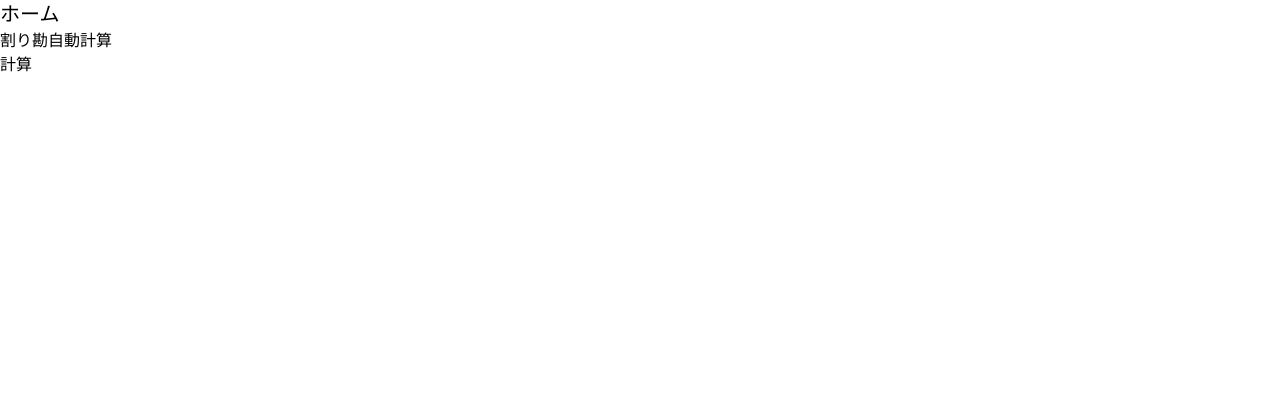
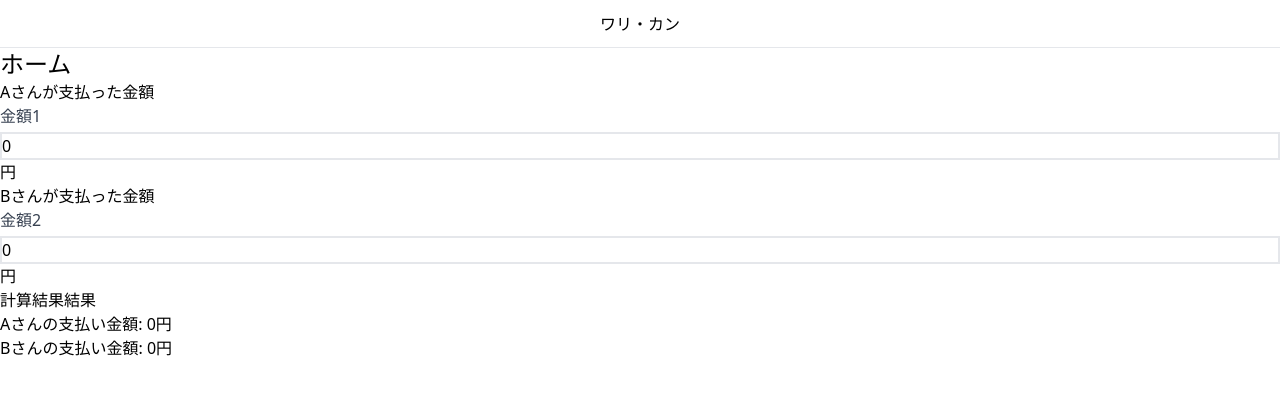
Before and after one commit to TokiyaHorikawa/warikan, a React (Create React App) app: page / in a window 1280 px wide. Shown: the top 394 px of the page. Built offline with nearby package versions, Linux system fonts and the light colour scheme.

Commit message:
feat: make charge input funtion

```diff
--- a/package.json
+++ b/package.json
@@ -16,6 +16,7 @@
     "postcss": "^7",
     "react": "^17.0.1",
     "react-dom": "^17.0.1",
+    "react-hook-form": "^6.14.0",
     "react-router-dom": "^5.2.0",
     "react-scripts": "4.0.1",
     "tailwindcss": "npm:@tailwindcss/postcss7-compat",
--- a/src/App/Layout.tsx
+++ b/src/App/Layout.tsx
@@ -2,7 +2,21 @@ import React from 'react';
 import BaseRoute from 'App/Router';
 
 const Layout: React.FC = () => {
-  return <BaseRoute />;
+  const LoginedLayout: React.FC = ({ children }) => {
+    return (
+      <div className="app">
+        <div className="header w-full h-12 flex justify-center items-center bg-white border-b">
+          <h1>ワリ・カン</h1>
+        </div>
+        <div className="main">{children}</div>
+      </div>
+    );
+  };
+  return (
+    <LoginedLayout>
+      <BaseRoute />
+    </LoginedLayout>
+  );
 };
 
 export default Layout;
--- /dev/null
+++ b/src/components/FormInput.tsx
@@ -0,0 +1,36 @@
+import React from 'react';
+
+type PropsType = {
+  name: string;
+  label?: string;
+  type?: string;
+  placeholder?: string;
+  className?: string;
+  inputRef?: any;
+};
+
+const FormInput: React.FC<PropsType> = ({
+  name,
+  label,
+  type = 'text',
+  placeholder,
+  className,
+  inputRef,
+}) => {
+  return (
+    <label className="block">
+      <span className="text-gray-700">{label}</span>
+      <input
+        type={type}
+        name={name}
+        placeholder={placeholder}
+        ref={inputRef}
+        className={
+          'form-input mt-1 block w-full border-2 border-current' + className
+        }
+      />
+    </label>
+  );
+};
+
+export default FormInput;
--- a/src/pages/home.tsx
+++ b/src/pages/home.tsx
@@ -1,12 +1,52 @@
 import React from 'react';
+import { useForm } from 'react-hook-form';
+import Input from 'components/FormInput';
+
+const initialValue = {
+  formInputA: 0,
+  formInputB: 0,
+};
 
 const Home: React.FC = () => {
+  const { register, watch } = useForm({
+    defaultValues: initialValue,
+  });
+
+  const feeList = watch(['formInputA', 'formInputB']);
+
   return (
     <div>
-      <h2 className="text-xl">ホーム</h2>
-      <p>割り勘自動計算</p>
+      <h2 className="text-2xl">ホーム</h2>
       <form>
-        <h3>計算</h3>
+        <div className="payed-form">
+          <h3>Aさんが支払った金額</h3>
+          <Input
+            name="formInputA"
+            label="金額1"
+            inputRef={register}
+            type="number"
+          />
+          円
+        </div>
+        <div className="payed-form">
+          <h3>Bさんが支払った金額</h3>
+          <Input
+            name="formInputB"
+            label="金額2"
+            inputRef={register}
+            type="number"
+          />
+          円
+        </div>
+        <div>
+          <h3>計算結果結果</h3>
+          <p>
+            <span>Aさんの支払い金額:</span> {feeList.formInputA}円
+          </p>
+          <p>
+            <span>Bさんの支払い金額:</span> {feeList.formInputB}円
+          </p>
+        </div>
       </form>
     </div>
   );
```
Also changed, not shown: .eslintrc.js, 1 other file (tests, documents, lock files or other folders).
